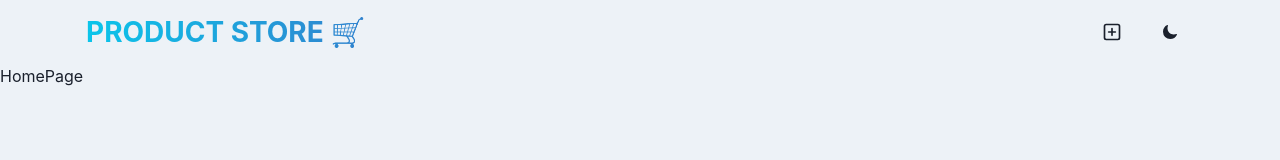
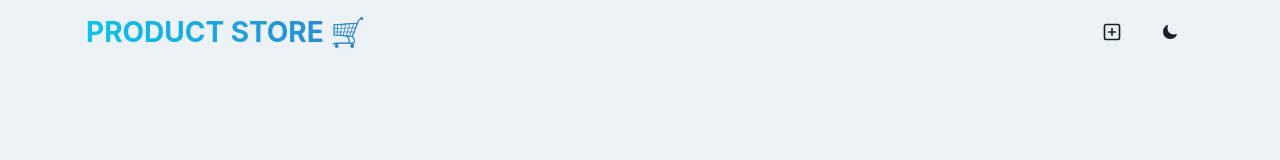
Before and after one commit to LaurenCummings/cookbook-project, a React (Vite) app in the folder frontend/: page / in a window 1280 px wide. Shown: the top 160 px of the page. Built offline with nearby package versions, Linux system fonts and the light colour scheme.

Commit message:
added elements to homepage

```diff
--- a/frontend/src/pages/HomePage.jsx
+++ b/frontend/src/pages/HomePage.jsx
@@ -1,5 +1,13 @@
+import { Container, Text, VStack } from "@chakra-ui/react";
+
 const HomePage = () => {
-  return <div>HomePage</div>;
+  return (
+    <Container>
+      <VStack>
+        <Text></Text>
+      </VStack>
+    </Container>
+  );
 };
 
 export default HomePage;
```
